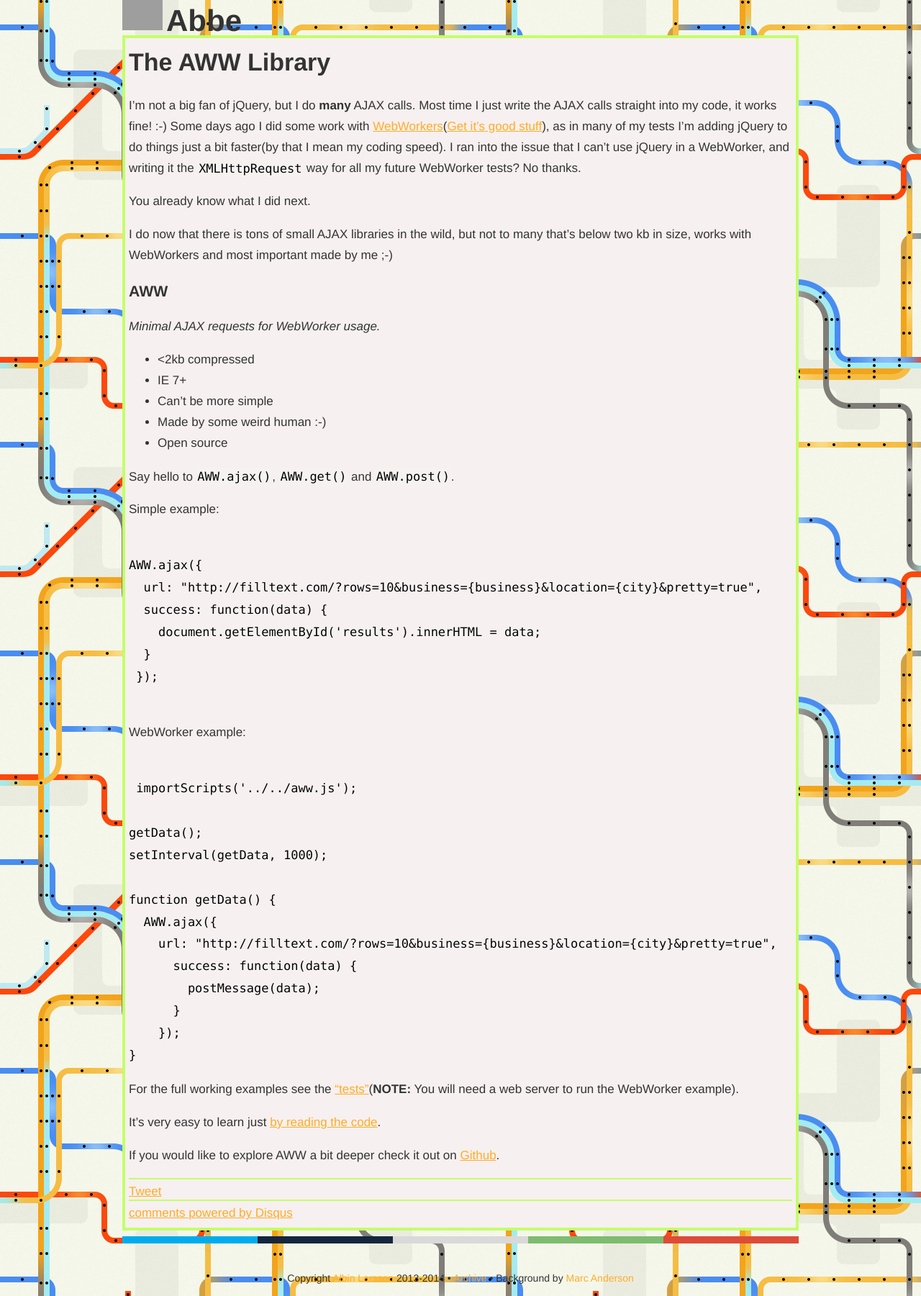
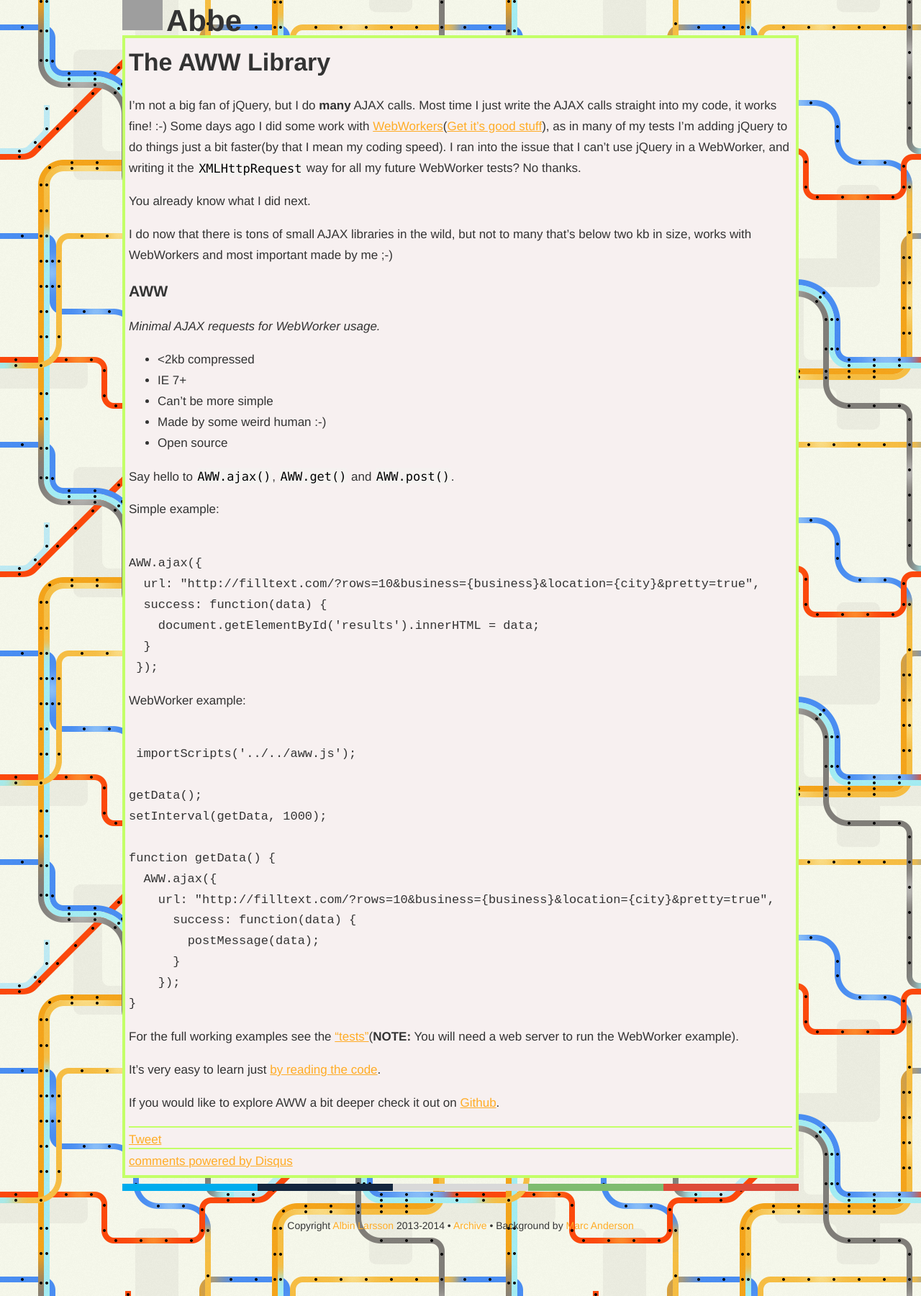
Before and after one commit to mikiec84/abbe98.github.com, a Jekyll site: the page built from _posts/2014-05-07-the-aww-library.md, in a window 1280 px wide. Shown: the whole page at 72% size. Built offline with Jekyll 4.4.1, drawn with Linux system fonts in a browser that asks for light colours; comment, search, counter and statistics services are not loaded; grey boxes are pictures that could not be loaded.

Commit message:
TryFix Pub issues

```diff
--- a/_posts/2014-05-07-the-aww-library.md
+++ b/_posts/2014-05-07-the-aww-library.md
@@ -4,6 +4,7 @@
 description: Intruduction to AWW a AJAX Library for minimal AJAX requests within WebWorkers.
 image: http://abbe98.github.io/assets/default.png
 ---
+
 I'm not a big fan of jQuery, but I do **many** AJAX calls. Most time I just write the AJAX calls straight into my code, it works fine! :-) Some days ago I did some work with [WebWorkers][1]([Get it's good stuff][2]), as in many of my tests I'm adding jQuery to do things just a bit faster(by that I mean my coding speed). I ran into the issue that I can't use jQuery in a WebWorker, and writing it the `XMLHttpRequest` way for all my future WebWorker tests? No thanks.
 
 You already know what I did next.
@@ -22,17 +23,17 @@
 Say hello to `AWW.ajax()`, `AWW.get()` and `AWW.post()`.
 
 Simple example:
-<pre><code class="language-js">
+<pre><code>
 AWW.ajax({
   url: "http://filltext.com/?rows=10&business={business}&location={city}&pretty=true",
   success: function(data) {
     document.getElementById('results').innerHTML = data;
   }
  });
- </code></pre>
+</code></pre>
 
- WebWorker example:
- <pre><code class="language-js">
+WebWorker example:
+<pre><code>
  importScripts('../../aww.js');
 
 getData();
```
